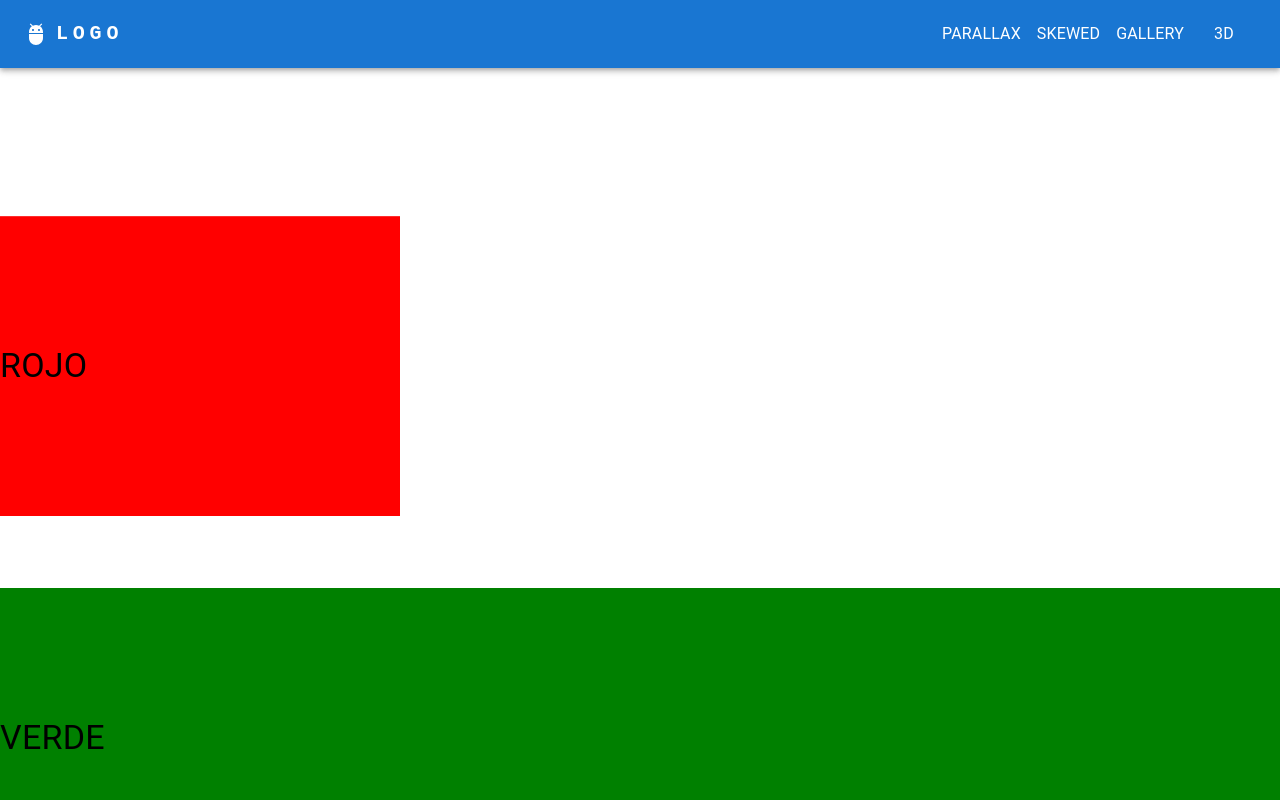
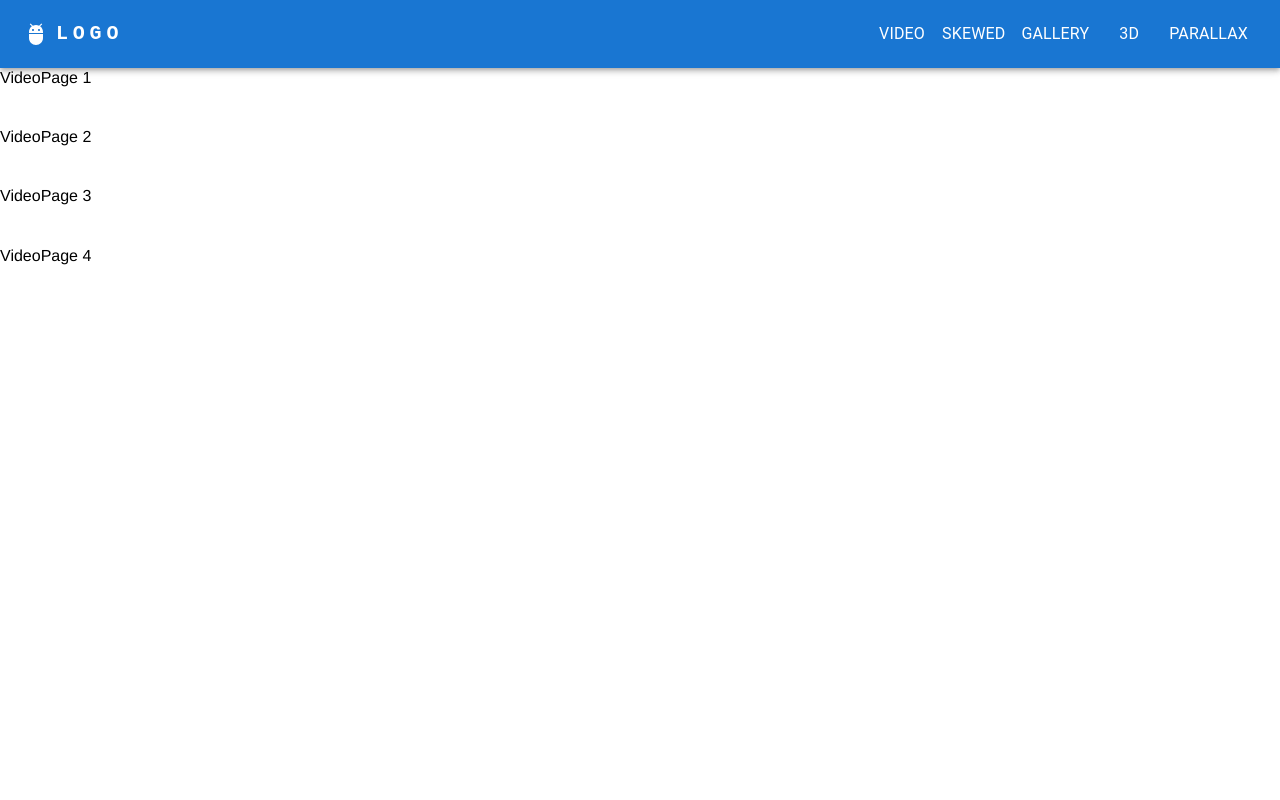
Before and after one commit to nicolasjrz/test-parallax, a React (Vite) app: page / in a window 1280 px wide. Shown: the top 800 px of the page. Built offline with nearby package versions, Linux system fonts and the light colour scheme; the HTML template or start-up script is replaced by a standard one.

Commit message:
add video page

```diff
--- a/src/components/Navbar.jsx
+++ b/src/components/Navbar.jsx
@@ -12,10 +12,11 @@ import MenuItem from "@mui/material/MenuItem";
 import AdbIcon from "@mui/icons-material/Adb";
 
 const pages = [
-  { id: 1, name: "Parallax", url: "/" },
+  { id: 1, name: "Video", url: "/video" },
   { id: 2, name: "Skewed", url: "/skewed" },
   { id: 3, name: "Gallery", url: "/gallery" },
   { id: 4, name: "3D", url: "/3D" },
+  { id: 5, name: "Parallax", url: "/parallax" },
 ];
 
 import { Link, Link as RouterLink } from "react-router-dom";
--- a/src/components/menutest/Menu.jsx
+++ b/src/components/menutest/Menu.jsx
@@ -19,6 +19,7 @@ import logo from "../../assets/logo2.png";
 
 const pages = [
   { id: 1, name: "Parallax", url: "/" },
+  //   { id: 1, name: "Parallax", url: "/" },
   { id: 2, name: "Skewed", url: "/skewed" },
   { id: 3, name: "Gallery", url: "/gallery" },
   { id: 4, name: "3D", url: "/3D" },
--- /dev/null
+++ b/src/pages/VideoPage.jsx
@@ -0,0 +1,24 @@
+import { Grid } from "@mui/material";
+import { Navbar } from "../components/Navbar";
+
+export const VideoPage = () => {
+  return (
+    <>
+      <Navbar />
+      <Grid container spacing={5}>
+        <Grid item xs={12}>
+          VideoPage 1
+        </Grid>
+        <Grid item xs={12}>
+          VideoPage 2
+        </Grid>
+        <Grid item xs={12}>
+          VideoPage 3
+        </Grid>
+        <Grid item xs={12}>
+          VideoPage 4
+        </Grid>
+      </Grid>
+    </>
+  );
+};
--- a/src/router/PagesRoutes.jsx
+++ b/src/router/PagesRoutes.jsx
@@ -3,6 +3,7 @@ import { ParallaxPage } from "../pages/ParallaxPage";
 import { SkewedPage } from "../pages/SkewedPage";
 import { GalleryPage } from "../pages/GalleryPage";
 import { TresDePage } from "../pages/TresDePage";
+import { VideoPage } from "../pages/VideoPage";
 
 // const NotFound = () => {
 //   return (
@@ -16,7 +17,8 @@ import { TresDePage } from "../pages/TresDePage";
 export const PagesRoutes = () => {
   return (
     <Routes>
-      <Route path="/" element={<ParallaxPage />} />
+      <Route path="/" element={<VideoPage />} />
+      <Route path="/parallax" element={<ParallaxPage />} />
       <Route path="/skewed" element={<SkewedPage />} />
       <Route path="/gallery" element={<GalleryPage />} />
       <Route path="/3D" element={<TresDePage />} />
```
